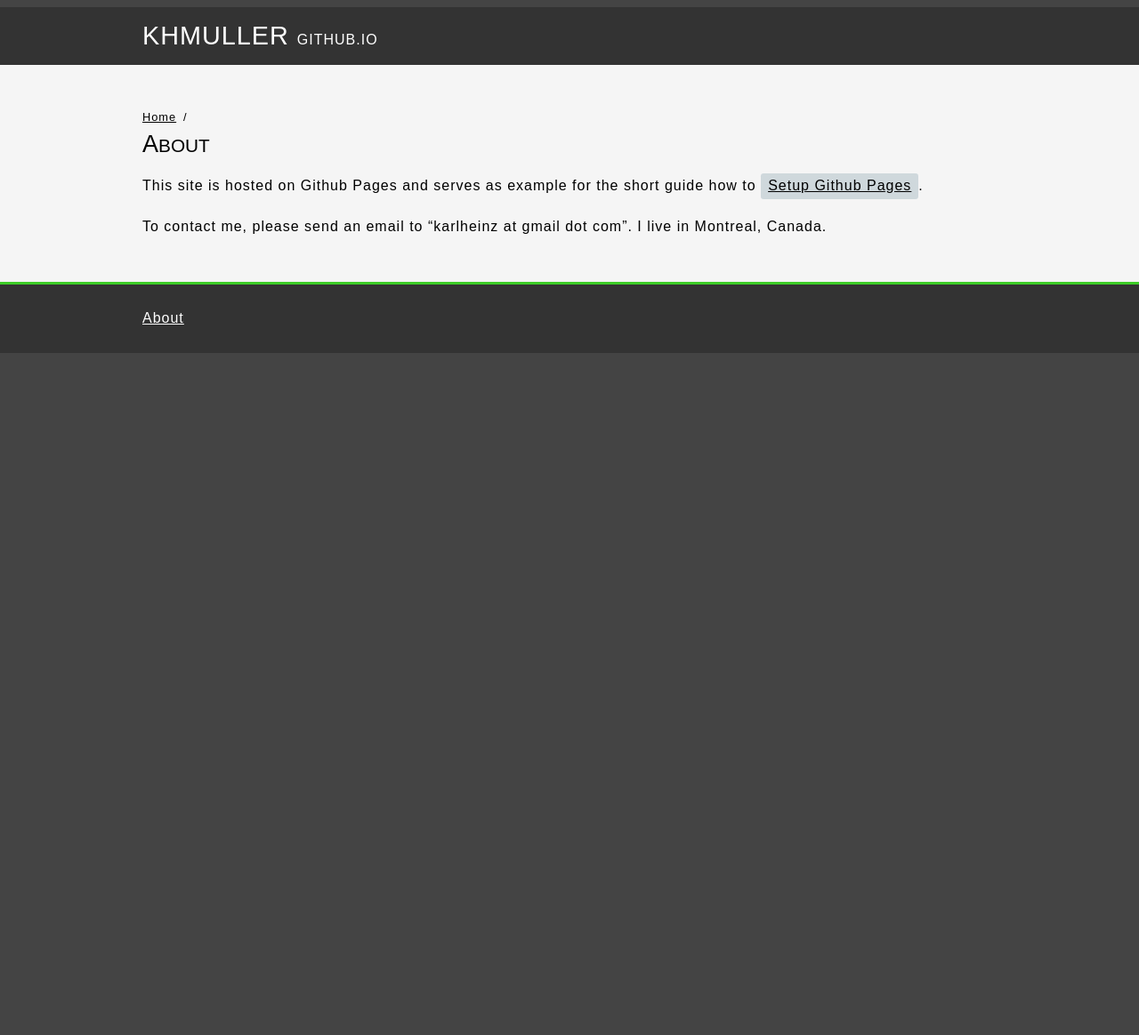
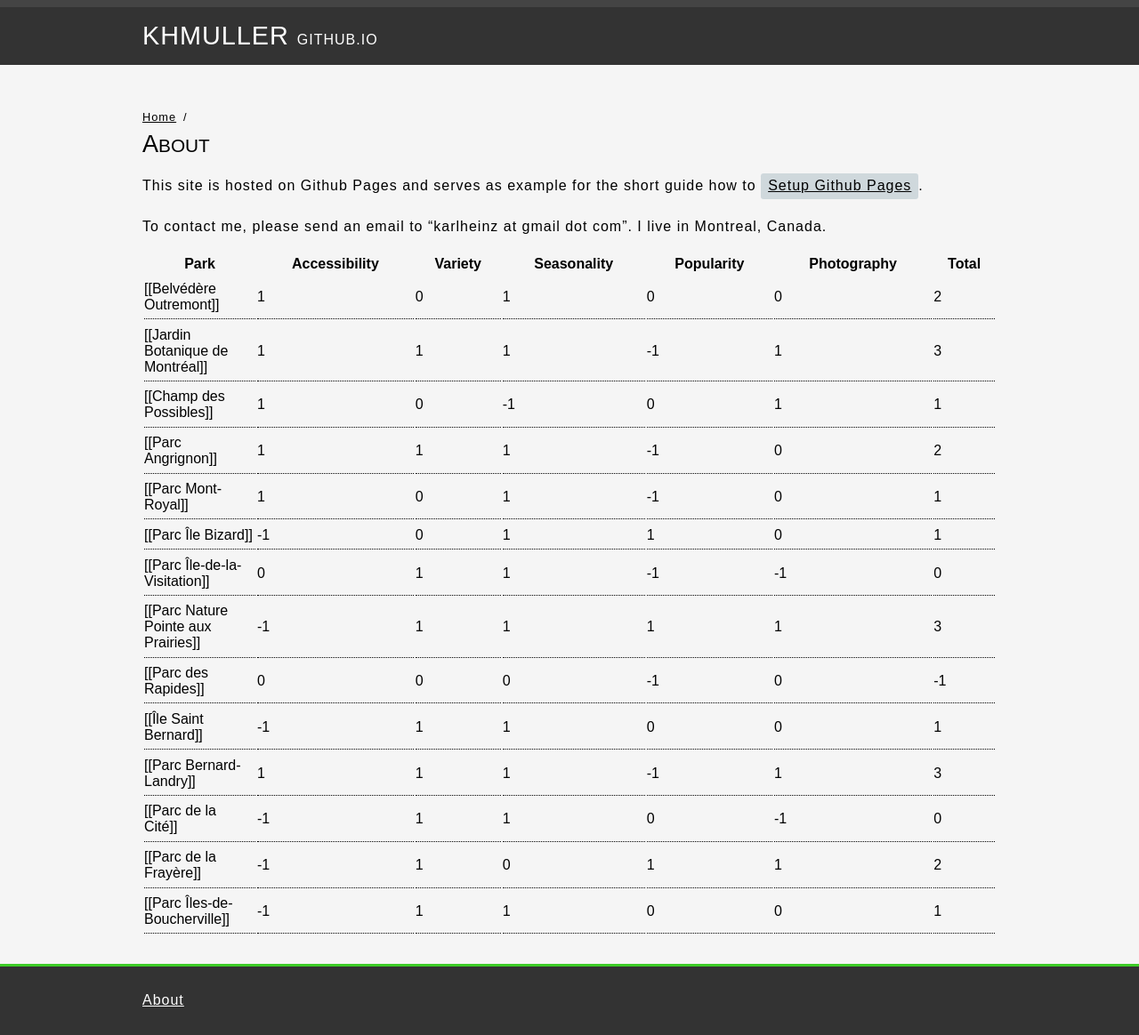
Before and after one commit to KHMuller/khmuller.github.io, a Jekyll site: the page built from about/index.md, in a window 1280 px wide. Shown: the whole page at 89% size. Built offline with Jekyll 4.4.1, drawn with Linux system fonts in a browser that asks for light colours; before the commit the page ends 900 px from its top, so only the background shows below that.

Commit message:
Update index.md

```diff
--- a/about/index.md
+++ b/about/index.md
@@ -10,3 +10,21 @@ canonical: https://khmuller.github.io/about/
 This site is hosted on Github Pages and serves as example for the short guide how to [Setup Github Pages](https://www.simaec.net/website-development/github-pages-hosting/ "Setup Github Pages").
 
 To contact me, please send an email to "karlheinz at gmail dot com". I live in Montreal, Canada.
+
+
+| Park | Accessibility | Variety | Seasonality | Popularity | Photography | Total |
+| --- | --- | --- | --- | --- | --- | --- |
+| [[Belvédère Outremont]] | 1 | 0 | 1 | 0 | 0 | 2 |
+| [[Jardin Botanique de Montréal]] | 1 | 1 | 1 | -1 | 1 | 3 |
+| [[Champ des Possibles]] | 1 | 0 | -1 | 0 | 1 | 1 |
+| [[Parc Angrignon]] | 1 | 1 | 1 | -1 | 0 | 2 |
+| [[Parc Mont-Royal]] | 1 | 0 | 1 | -1 | 0 | 1 |
+| [[Parc Île Bizard]] | -1 | 0 | 1 | 1 | 0 | 1 |
+| [[Parc Île-de-la-Visitation]] | 0 | 1 | 1 | -1 | -1 | 0 |
+| [[Parc Nature Pointe aux Prairies]] | -1 | 1 | 1 | 1 | 1 | 3 |
+| [[Parc des Rapides]] | 0 | 0 | 0 | -1 | 0 | -1 |
+| [[Île Saint Bernard]] | -1 | 1 | 1 | 0 | 0 | 1 |
+| [[Parc Bernard-Landry]] | 1 | 1 | 1 | -1 | 1 | 3 |
+| [[Parc de la Cité]] | -1 | 1 | 1 | 0 | -1 | 0 |
+| [[Parc de la Frayère]] | -1 | 1 | 0 | 1 | 1 | 2 |
+| [[Parc Îles-de-Boucherville]] | -1 | 1 | 1 | 0 | 0 | 1 |
```
